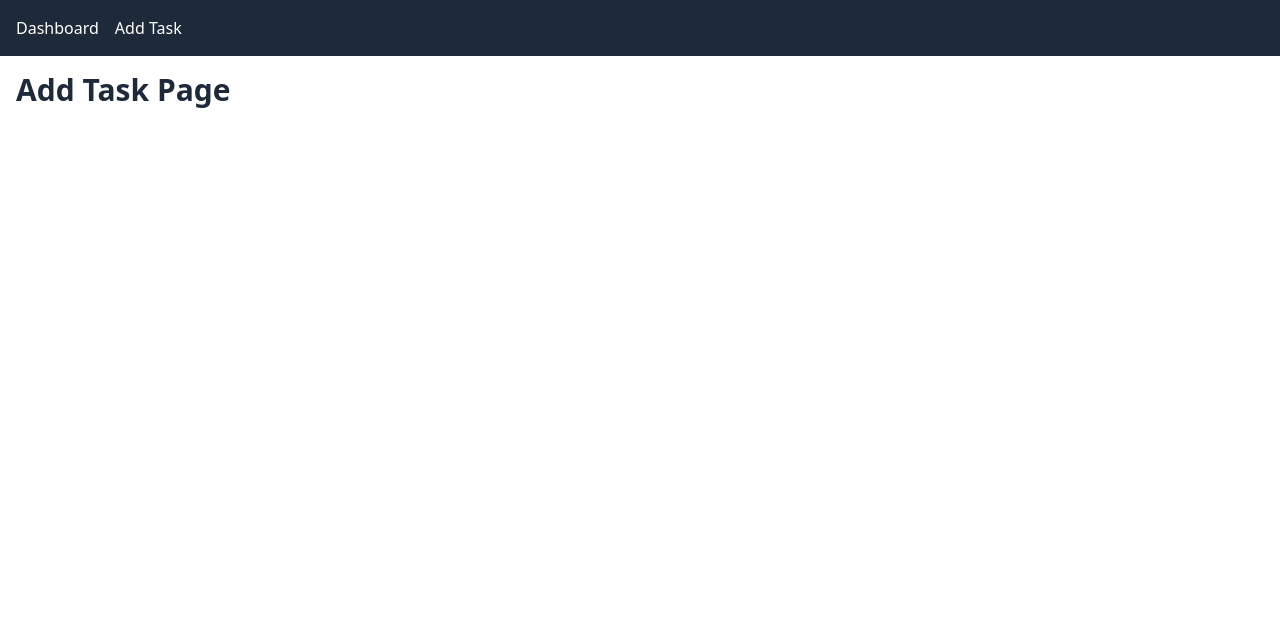
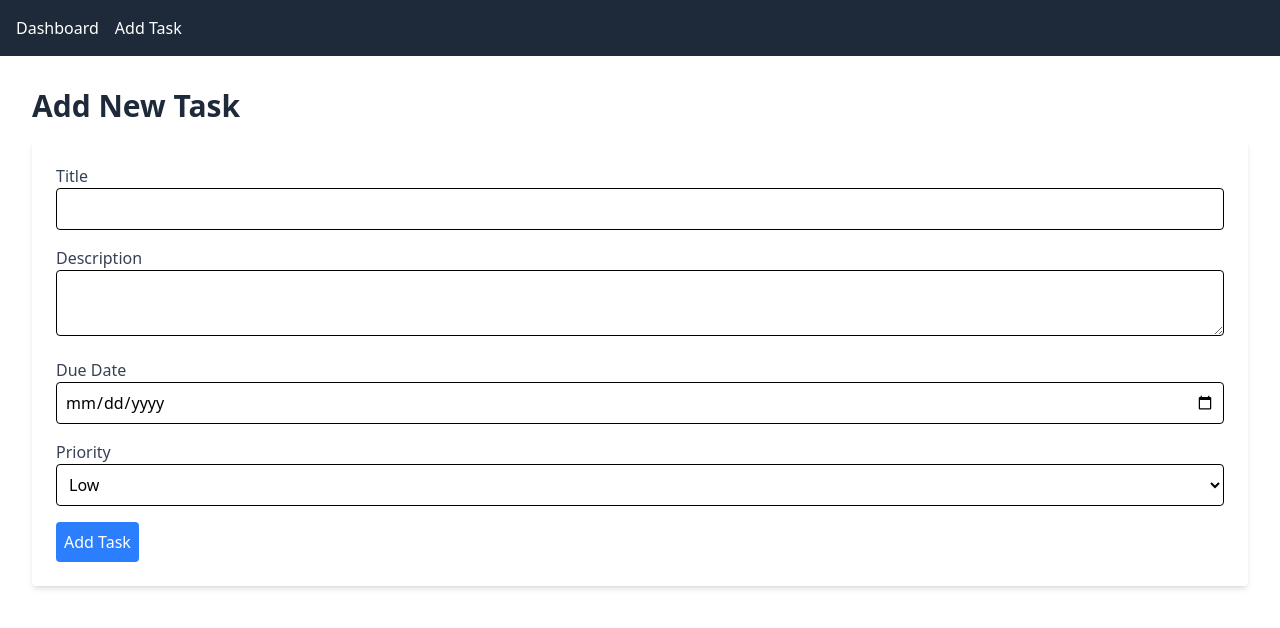
Before and after one commit to CodeMaestro016/Task-Manager-web-application, a React (Vite) app in the folder frontend/: page /add-task in a window 1280 px wide. Shown: the top 628 px of the page. Built offline with nearby package versions, Linux system fonts and the light colour scheme.

Commit message:
Added edit, delete, and status toggle functionality

```diff
--- a/frontend/src/App.jsx
+++ b/frontend/src/App.jsx
@@ -1,5 +1,7 @@
 import { BrowserRouter as Router, Route, Routes, Link } from 'react-router-dom';
 import Dashboard from './pages/Dashboard';
+import AddTask from './pages/AddTask';
+import EditTask from './pages/EditTask';
 
 function App() {
   return (
@@ -13,7 +15,8 @@ function App() {
       <div className="p-4">
         <Routes>
           <Route path="/" element={<Dashboard />} />
-          <Route path="/add-task" element={<h1 className="text-3xl font-bold text-gray-800">Add Task Page</h1>} />
+          <Route path="/add-task" element={<AddTask />} />
+          <Route path="/edit-task/:id" element={<EditTask />} />
         </Routes>
       </div>
     </Router>
--- /dev/null
+++ b/frontend/src/pages/AddTask.jsx
@@ -0,0 +1,91 @@
+import { useState } from 'react';
+import { useNavigate } from 'react-router-dom';
+import axios from 'axios';
+
+function AddTask() {
+  const [formData, setFormData] = useState({
+    title: '',
+    description: '',
+    dueDate: '',
+    priority: 'Low',
+  });
+  const [error, setError] = useState(null);
+  const [success, setSuccess] = useState(false);
+  const navigate = useNavigate();
+
+  const handleChange = (e) => {
+    setFormData({ ...formData, [e.target.name]: e.target.value });
+  };
+
+  const handleSubmit = async (e) => {
+    e.preventDefault();
+    try {
+      await axios.post('http://localhost:5000/api/tasks', formData);
+      setSuccess(true);
+      setError(null);
+      setTimeout(() => navigate('/'), 2000); // Redirect to dashboard after 2 seconds
+    } catch (err) {
+      setError('Failed to create task');
+      setSuccess(false);
+    }
+  };
+
+  return (
+    <div className="container mx-auto p-4">
+      <h1 className="text-3xl font-bold text-gray-800 mb-4">Add New Task</h1>
+      <form onSubmit={handleSubmit} className="bg-white p-6 rounded shadow-md">
+        <div className="mb-4">
+          <label className="block text-gray-700">Title</label>
+          <input
+            type="text"
+            name="title"
+            value={formData.title}
+            onChange={handleChange}
+            className="w-full border p-2 rounded"
+            required
+          />
+        </div>
+        <div className="mb-4">
+          <label className="block text-gray-700">Description</label>
+          <textarea
+            name="description"
+            value={formData.description}
+            onChange={handleChange}
+            className="w-full border p-2 rounded"
+          />
+        </div>
+        <div className="mb-4">
+          <label className="block text-gray-700">Due Date</label>
+          <input
+            type="date"
+            name="dueDate"
+            value={formData.dueDate}
+            onChange={handleChange}
+            className="w-full border p-2 rounded"
+            required
+          />
+        </div>
+        <div className="mb-4">
+          <label className="block text-gray-700">Priority</label>
+          <select
+            name="priority"
+            value={formData.priority}
+            onChange={handleChange}
+            className="w-full border p-2 rounded"
+          >
+            <option value="Low">Low</option>
+            <option value="Medium">Medium</option>
+            <option value="High">High</option>
+          </select>
+        </div>
+        <button type="submit" className="bg-blue-500 text-white p-2 rounded hover:bg-blue-600">
+          Add Task
+        </button>
+        {success && <p className="text-green-600 mt-4">Task created successfully! Redirecting...</p>}
+        {error && <p className="text-red-600 mt-4">{error}</p>}
+      </form>
+    </div>
+  );
+}
+
+export default AddTask;
--- a/frontend/src/pages/Dashboard.jsx
+++ b/frontend/src/pages/Dashboard.jsx
@@ -1,5 +1,6 @@
 import { useState, useEffect } from 'react';
 import axios from 'axios';
+import { Link } from 'react-router-dom';
 
 function Dashboard() {
   const [tasks, setTasks] = useState([]);
@@ -7,6 +8,9 @@ function Dashboard() {
   const [error, setError] = useState(null);
 
   useEffect(() => {
+    fetchTasks();
+  }, []);
+
   const fetchTasks = async () => {
     try {
       const response = await axios.get('http://localhost:5000/api/tasks');
@@ -17,8 +21,27 @@ function Dashboard() {
       setLoading(false);
     }
   };
-    fetchTasks();
-  }, []);
+
+  const handleDelete = async (id) => {
+    if (window.confirm('Are you sure you want to delete this task?')) {
+      try {
+        await axios.delete(`http://localhost:5000/api/tasks/${id}`);
+        fetchTasks(); // Refresh tasks
+      } catch (err) {
+        alert('Failed to delete task');
+      }
+    }
+  };
+
+  const handleToggleStatus = async (id, currentStatus) => {
+    const newStatus = currentStatus === 'Pending' ? 'Completed' : 'Pending';
+    try {
+      await axios.put(`http://localhost:5000/api/tasks/${id}`, { status: newStatus });
+      fetchTasks(); // Refresh tasks
+    } catch (err) {
+      alert('Failed to update status');
+    }
+  };
 
   if (loading) return <p className="text-gray-600">Loading...</p>;
   if (error) return <p className="text-red-600">{error}</p>;
@@ -37,6 +60,7 @@ function Dashboard() {
               <th className="border p-2">Due Date</th>
               <th className="border p-2">Priority</th>
               <th className="border p-2">Status</th>
+              <th className="border p-2">Actions</th>
             </tr>
           </thead>
           <tbody>
@@ -47,6 +71,13 @@ function Dashboard() {
                 <td className="border p-2">{new Date(task.dueDate).toLocaleDateString()}</td>
                 <td className="border p-2">{task.priority}</td>
                 <td className="border p-2">{task.status}</td>
+                <td className="border p-2 flex space-x-2">
+                  <Link to={`/edit-task/${task._id}`} className="bg-yellow-500 text-white px-2 py-1 rounded hover:bg-yellow-600">Edit</Link>
+                  <button onClick={() => handleDelete(task._id)} className="bg-red-500 text-white px-2 py-1 rounded hover:bg-red-600">Delete</button>
+                  <button onClick={() => handleToggleStatus(task._id, task.status)} className="bg-blue-500 text-white px-2 py-1 rounded hover:bg-blue-600">
+                    {task.status === 'Pending' ? 'Mark Completed' : 'Mark Pending'}
+                  </button>
+                </td>
               </tr>
             ))}
           </tbody>
--- /dev/null
+++ b/frontend/src/pages/EditTask.jsx
@@ -0,0 +1,130 @@
+import { useState, useEffect } from 'react';
+import { useParams, useNavigate } from 'react-router-dom';
+import axios from 'axios';
+
+function EditTask() {
+  const { id } = useParams();
+  const [formData, setFormData] = useState({
+    title: '',
+    description: '',
+    dueDate: '',
+    priority: 'Low',
+    status: 'Pending',
+  });
+  const [loading, setLoading] = useState(true);
+  const [error, setError] = useState(null);
+  const [success, setSuccess] = useState(false);
+  const navigate = useNavigate();
+
+  useEffect(() => {
+    const fetchTask = async () => {
+      try {
+        const response = await axios.get(`http://localhost:5000/api/tasks/${id}`);
+        const task = response.data;
+        setFormData({
+          title: task.title,
+          description: task.description || '',
+          dueDate: task.dueDate.split('T')[0], // Format for date input
+          priority: task.priority,
+          status: task.status,
+        });
+        setLoading(false);
+      } catch (err) {
+        setError('Failed to fetch task');
+        setLoading(false);
+      }
+    };
+    fetchTask();
+  }, [id]);
+
+  const handleChange = (e) => {
+    setFormData({ ...formData, [e.target.name]: e.target.value });
+  };
+
+  const handleSubmit = async (e) => {
+    e.preventDefault();
+    try {
+      await axios.put(`http://localhost:5000/api/tasks/${id}`, formData);
+      setSuccess(true);
+      setError(null);
+      setTimeout(() => navigate('/'), 2000); // Redirect to dashboard
+    } catch (err) {
+      setError('Failed to update task');
+      setSuccess(false);
+    }
+  };
+
+  if (loading) return <p className="text-gray-600">Loading...</p>;
+  if (error) return <p className="text-red-600">{error}</p>;
+
+  return (
+    <div className="container mx-auto p-4">
+      <h1 className="text-3xl font-bold text-gray-800 mb-4">Edit Task</h1>
+      <form onSubmit={handleSubmit} className="bg-white p-6 rounded shadow-md">
+        <div className="mb-4">
+          <label className="block text-gray-700">Title</label>
+          <input
+            type="text"
+            name="title"
+            value={formData.title}
+            onChange={handleChange}
+            className="w-full border p-2 rounded"
+            required
+          />
+        </div>
+        <div className="mb-4">
+          <label className="block text-gray-700">Description</label>
+          <textarea
+            name="description"
+            value={formData.description}
+            onChange={handleChange}
+            className="w-full border p-2 rounded"
+          />
+        </div>
+        <div className="mb-4">
+          <label className="block text-gray-700">Due Date</label>
+          <input
+            type="date"
+            name="dueDate"
+            value={formData.dueDate}
+            onChange={handleChange}
+            className="w-full border p-2 rounded"
+            required
+          />
+        </div>
+        <div className="mb-4">
+          <label className="block text-gray-700">Priority</label>
+          <select
+            name="priority"
+            value={formData.priority}
+            onChange={handleChange}
+            className="w-full border p-2 rounded"
+          >
+            <option value="Low">Low</option>
+            <option value="Medium">Medium</option>
+            <option value="High">High</option>
+          </select>
+        </div>
+        <div className="mb-4">
+          <label className="block text-gray-700">Status</label>
+          <select
+            name="status"
+            value={formData.status}
+            onChange={handleChange}
+            className="w-full border p-2 rounded"
+          >
+            <option value="Pending">Pending</option>
+            <option value="Completed">Completed</option>
+          </select>
+        </div>
+        <button type="submit" className="bg-green-500 text-white p-2 rounded hover:bg-green-600">
+          Update Task
+        </button>
+        {success && <p className="text-green-600 mt-4">Task updated successfully! Redirecting...</p>}
+        {error && <p className="text-red-600 mt-4">{error}</p>}
+      </form>
+    </div>
+  );
+}
+
+export default EditTask;
```
Lines whose indentation alone changed are shown as unchanged.
